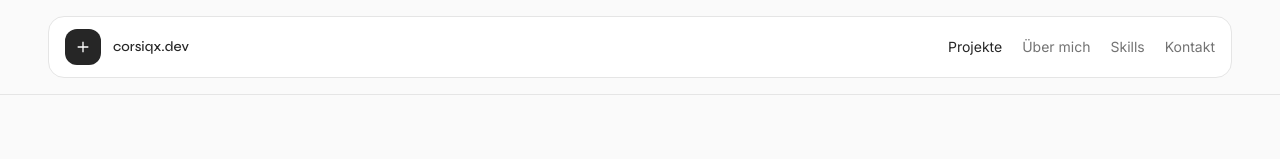
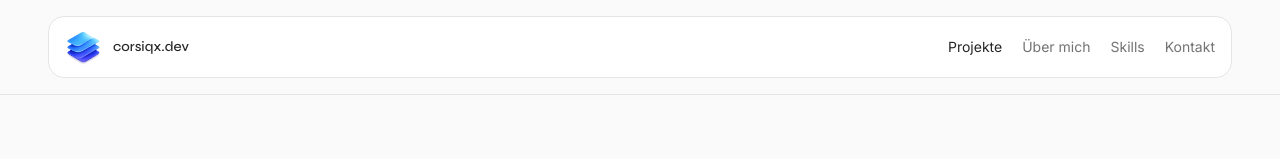
Before and after one commit to corsiqx/landing-frontend, an Angular app: page / in a window 1280 px wide. Shown: the top 159 px of the page. Built offline with nearby package versions, Linux system fonts and the light colour scheme.

Commit message:
Added logo + tsconfig.app.json fix

```diff
--- a/src/app/app.html
+++ b/src/app/app.html
@@ -8,20 +8,7 @@
         class="flex items-center justify-between rounded-2xl border border-neutral-200 bg-white px-4 py-3"
       >
         <a href="#top" class="flex items-center gap-3">
-          <div
-            class="flex h-9 w-9 items-center justify-center rounded-xl bg-neutral-800 text-white"
-            aria-hidden="true"
-          >
-            <svg
-              class="h-4 w-4"
-              viewBox="0 0 24 24"
-              fill="none"
-              stroke="currentColor"
-              stroke-width="2"
-            >
-              <path d="M4 12h16M12 4v16" />
-            </svg>
-          </div>
+          <img src="./imgs/logo.png" alt="Logo" class="h-9 w-9" loading="lazy" decoding="async" />
           <span class="text-sm font-medium text-neutral-800 font-[Syne]">corsiqx.dev</span>
         </a>
 
--- a/src/index.html
+++ b/src/index.html
@@ -5,7 +5,7 @@
     <title>Protfolio</title>
     <base href="/" />
     <meta name="viewport" content="width=device-width, initial-scale=1" />
-    <link rel="icon" type="image/x-icon" href="favicon.ico" />
+    <link rel="icon" type="image/x-icon" href="./imgs/logo.png" />
     <link rel="preconnect" href="https://fonts.googleapis.com" />
     <link rel="preconnect" href="https://fonts.gstatic.com" crossorigin />
     <link
--- a/tsconfig.app.json
+++ b/tsconfig.app.json
@@ -1,9 +1,8 @@
-/* To learn more about Typescript configuration file: https://www.typescriptlang.org/docs/handbook/tsconfig-json.html. */
-/* To learn more about Angular compiler options: https://angular.dev/reference/configs/angular-compiler-options. */
 {
   "extends": "./tsconfig.json",
   "compilerOptions": {
     "outDir": "./out-tsc/app",
+    "rootDir": "./src",
     "types": []
   },
   "include": ["src/**/*.ts"],
```
Also changed, not shown: public/imgs/logo.png (added).
